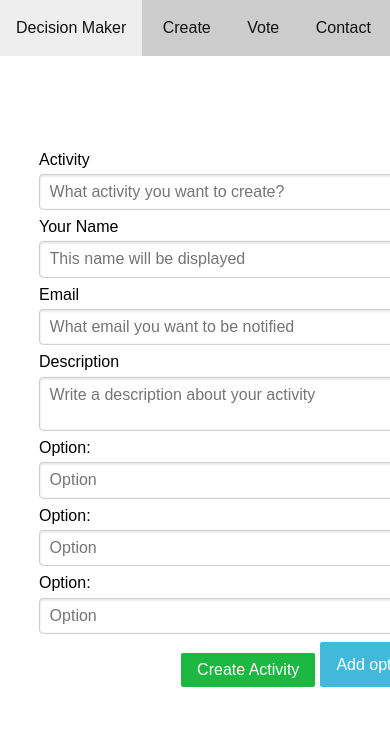
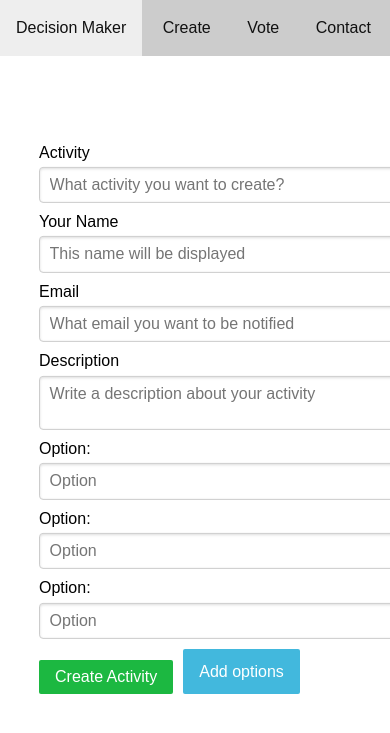
Before and after one commit to C-Shi/Decision_Maker, a Django app: page /new/ in a window 390 px wide. Shown: the top 733 px of the page. Run offline with Django 3.2, Linux system fonts and the light colour scheme; some libraries are stand-ins or nearby versions.

Commit message:
style mobile friendly new page

```diff
--- a/decision/static/decision/style/new.css
+++ b/decision/static/decision/style/new.css
@@ -22,11 +22,25 @@
 
 .new button#add-option {
   background: rgb(66, 184, 221);
-  max-width: 150px;
   max-width: 80%;
+  margin-left: 5px;
 }
 
 .new input, .new textarea {
   width: 540px;
   max-width: 70%;
 }
+
+
+@media screen and (max-width: 752px) {
+  .new .pure-control-group {
+    margin-bottom: 10px;
+  }
+  .new .pure-control-group label {
+    text-align: left
+  }
+
+  .new .button-group {
+    justify-content: flex-start;
+  }
+}
```
